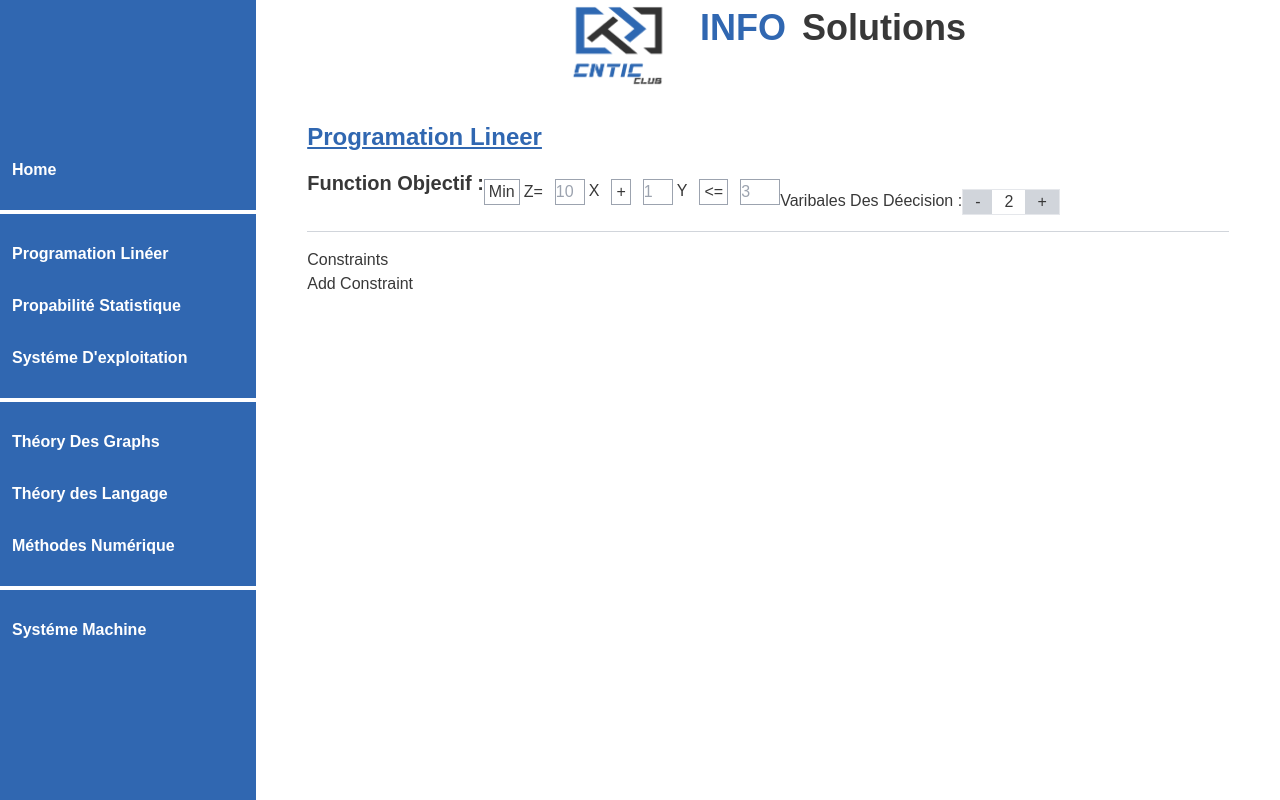
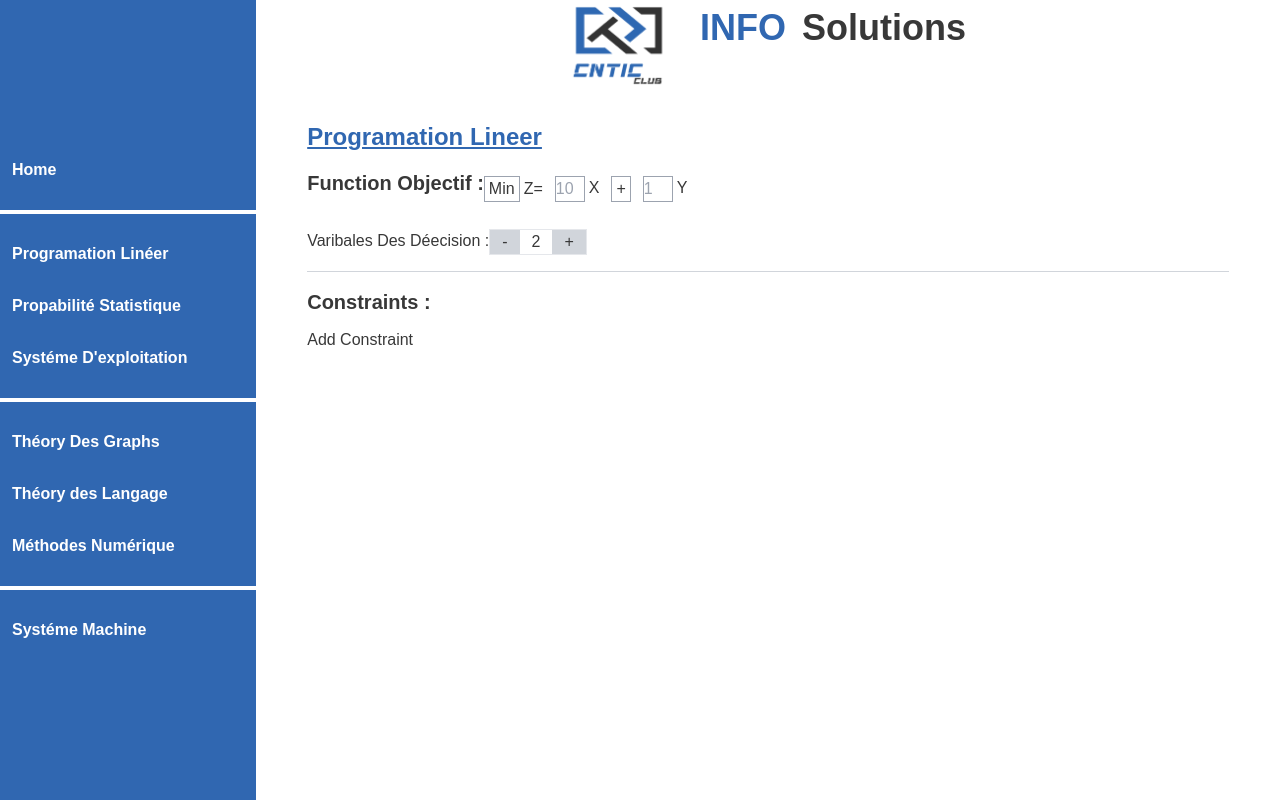
Before and after one commit to imadbenmadi/InfoSolutions, a React (Vite) app: page /PL in a window 1280 px wide. Built offline with nearby package versions, Linux system fonts and the light colour scheme.

Commit message:
contraint

```diff
--- a/src/Components/PL Components/Containts.jsx
+++ b/src/Components/PL Components/Containts.jsx
@@ -2,7 +2,7 @@ import React, { useState } from "react";
 import { usePLContext } from "../Apps/PLcontext";
 
 export default function Containts() {
-    const { ContraintsNbr, SetConstraints } = usePLContext();
+    const { Contraints, SetConstraints } = usePLContext();
     const [constraints, setConstraints] = useState([]);
     const [selectOpen, setSelectOpen] = useState({
         PlusMinus: false,
@@ -39,24 +39,27 @@ export default function Containts() {
         ]);
     };
 
-    const toggleSelect = (selectName) => {
+    const toggleSelect = (selectName, index) => {
         setSelectOpen((prev) => ({
             ...prev,
             [selectName]: !prev[selectName],
         }));
-    };
 
-    const handleOptionClick = (value, selectName, index) => {
-        setSelectOpen((prev) => ({
-            ...prev,
-            [selectName]: false,
-        }));
+        // Add logic to toggle between options without showing a dropdown menu
+        const updatedConstraints = [...constraints];
+        const currentValue = updatedConstraints[index][selectName];
+        const newValue =
+            currentValue === "+" || currentValue === "-"
+                ? currentValue === "+"
+                    ? "-"
+                    : "+"
+                : currentValue === ">="
+                ? "<="
+                : ">=";
 
-        // Add logic to update the specific constraint property based on user selection
-        const updatedConstraints = [...constraints];
         updatedConstraints[index] = {
             ...updatedConstraints[index],
-            [selectName]: value,
+            [selectName]: newValue,
         };
 
         setConstraints(updatedConstraints);
@@ -79,7 +82,7 @@ export default function Containts() {
 
     return (
         <div>
-            <div>Constraints</div>
+            <div className="text-xl font-semibold mb-3">Constraints :</div>
             {constraints.map((constraint, index) => (
                 <div key={index} className="flex gap-1">
                     <div className="flex gap-1">
@@ -98,36 +101,10 @@ export default function Containts() {
                     </div>
                     <div className="flex gap-1">
                         <div
-                            onClick={() => toggleSelect("PlusMinus")}
+                            onClick={() => toggleSelect("PlusMinus", index)}
                             className="border border-gray-400 px-1 cursor-pointer relative"
                         >
                             {constraint.PlusMinus}
-                            {selectOpen.PlusMinus && (
-                                <div className="absolute bg-white border border-gray-400 mt-1 p-1 left-0">
-                                    <div
-                                        onClick={() =>
-                                            handleOptionClick(
-                                                "+",
-                                                "PlusMinus",
-                                                index
-                                            )
-                                        }
-                                    >
-                                        +
-                                    </div>
-                                    <div
-                                        onClick={() =>
-                                            handleOptionClick(
-                                                "-",
-                                                "PlusMinus",
-                                                index
-                                            )
-                                        }
-                                    >
-                                        -
-                                    </div>
-                                </div>
-                            )}
                         </div>
                     </div>
                     <div className="flex gap-1">
@@ -146,36 +123,10 @@ export default function Containts() {
                     </div>
                     <div className="flex gap-1">
                         <div
-                            onClick={() => toggleSelect("Operatore")}
+                            onClick={() => toggleSelect("Operatore", index)}
                             className="border border-gray-400 px-1 cursor-pointer relative "
                         >
                             {constraint.Operatore}
-                            {selectOpen.Operatore && (
-                                <div className="absolute bg-white border border-gray-400 mt-1 px-1 left-0 ">
-                                    <div
-                                        onClick={() =>
-                                            handleOptionClick(
-                                                ">=",
-                                                "Operatore",
-                                                index
-                                            )
-                                        }
-                                    >
-                                        {">="}
-                                    </div>
-                                    <div
-                                        onClick={() =>
-                                            handleOptionClick(
-                                                "<=",
-                                                "Operatore",
-                                                index
-                                            )
-                                        }
-                                    >
-                                        {"<="}
-                                    </div>
-                                </div>
-                            )}
                         </div>
                     </div>
                     <div>
--- a/src/Components/PL Components/Function_Objectif.jsx
+++ b/src/Components/PL Components/Function_Objectif.jsx
@@ -5,16 +5,12 @@ export default function Function_Objectif() {
     const {
         MinMax,
         SetMinMax,
-        Operatore,
-        SetOperatore,
         PlusMinus,
         SetPlusMinus,
         X,
         SetX,
         Y,
         SetY,
-        Value,
-        SetValue,
         Desision_var_Nbr,
         SetDesision_var_Nbr,
     } = usePLContext();
@@ -36,12 +32,6 @@ export default function Function_Objectif() {
         SetMinMax(value);
         toggleSelect("MinMax");
     };
-
-    const handleOperatoreChange = (value) => {
-        SetOperatore(value);
-        toggleSelect("Operatore");
-    };
-
     const handlePlusMinusChange = (value) => {
         SetPlusMinus(value);
         toggleSelect("PlusMinus");
@@ -60,12 +50,7 @@ export default function Function_Objectif() {
             SetY(inputValue);
         }
     };
-    const handleValueChange = (e) => {
-        const inputValue = e.target.value;
-        if (/^-?\d*\.?\d*$/.test(inputValue) || inputValue === "") {
-            SetValue(inputValue);
-        }
-    };
+
     const toggleSelect = (selectName) => {
         setSelectOpen((prev) => ({
             ...prev,
@@ -85,9 +70,7 @@ export default function Function_Objectif() {
             case "MinMax":
                 MinMaxChanged(value);
                 break;
-            case "Operatore":
-                handleOperatoreChange(value);
-                break;
+
             case "PlusMinus":
                 handlePlusMinusChange(value);
                 break;
@@ -97,6 +80,7 @@ export default function Function_Objectif() {
     };
 
     return (
+        <>
             <div className=" md:flex">
                 <div
                     className="text-xl font-semibold
@@ -183,52 +167,20 @@ export default function Function_Objectif() {
                         />
                         <div>Y</div>
                     </div>
-                <div className="flex gap-1">
-                    <div
-                        onClick={() => toggleSelect("Operatore")}
-                        className="border border-gray-400 px-1 cursor-pointer relative "
-                    >
-                        {Operatore}
-                        {selectOpen.Operatore && (
-                            <div className="absolute bg-white border border-gray-400 mt-1 px-1 left-0 ">
-                                <div
-                                    onClick={() =>
-                                        handleOptionClick(">=", "Operatore")
-                                    }
-                                >
-                                    {">="}
-                                </div>
-                                <div
-                                    onClick={() =>
-                                        handleOptionClick("<=", "Operatore")
-                                    }
-                                >
-                                    {"<="}
-                                </div>
-                            </div>
-                        )}
-                    </div>
-                </div>
-                <div>
-                    <input
-                        className="border border-gray-400 w-[40px]"
-                        type="text"
-                        id="numberInput"
-                        name="numberInput"
-                        value={Value}
-                        onChange={handleValueChange}
-                        placeholder="3"
-                    />
+
                 </div>
             </div>
             {/* Nombre Des variables du décision */}
             <div className=" flex mt-5 ">
-                <div>Varibales Des Déecision  :</div>
+                <div>Varibales Des Déecision :</div>
                 <div className="flex items-center border w-fit  ">
                     <button className=" bg-gray-300 px-3" onClick={decreese}>
                         -
                     </button>
-                    <div className=" px-3" onChange={handleDesision_var_NbrChange}>
+                    <div
+                        className=" px-3"
+                        onChange={handleDesision_var_NbrChange}
+                    >
                         {Desision_var_Nbr}
                     </div>
                     <button className=" bg-gray-300 px-3" onClick={increes}>
@@ -236,6 +188,6 @@ export default function Function_Objectif() {
                     </button>
                 </div>
             </div>
-        </div>
+        </>
     );
 }
```
Lines whose indentation alone changed are shown as unchanged.
